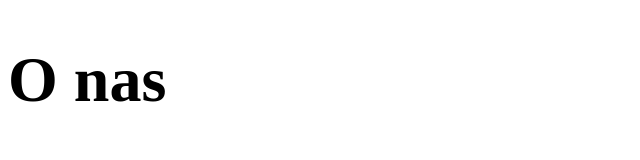
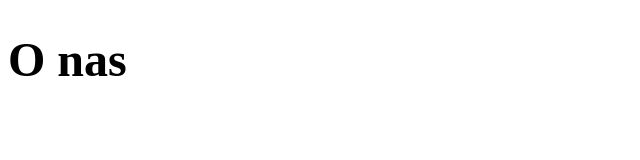
Before and after one commit to Marcel998/project-2, a plain HTML site: page index.html in a window 1280 px wide. Shown: the whole page, without its empty margins (0-640 px from the left). Drawn offline with Linux system fonts and the light colour scheme.

Commit message:
change font size

```diff
--- a/style.css
+++ b/style.css
@@ -1,3 +1,3 @@
 h1 {
-  font-size: 4rem
+  font-size: 3rem
 }
```
